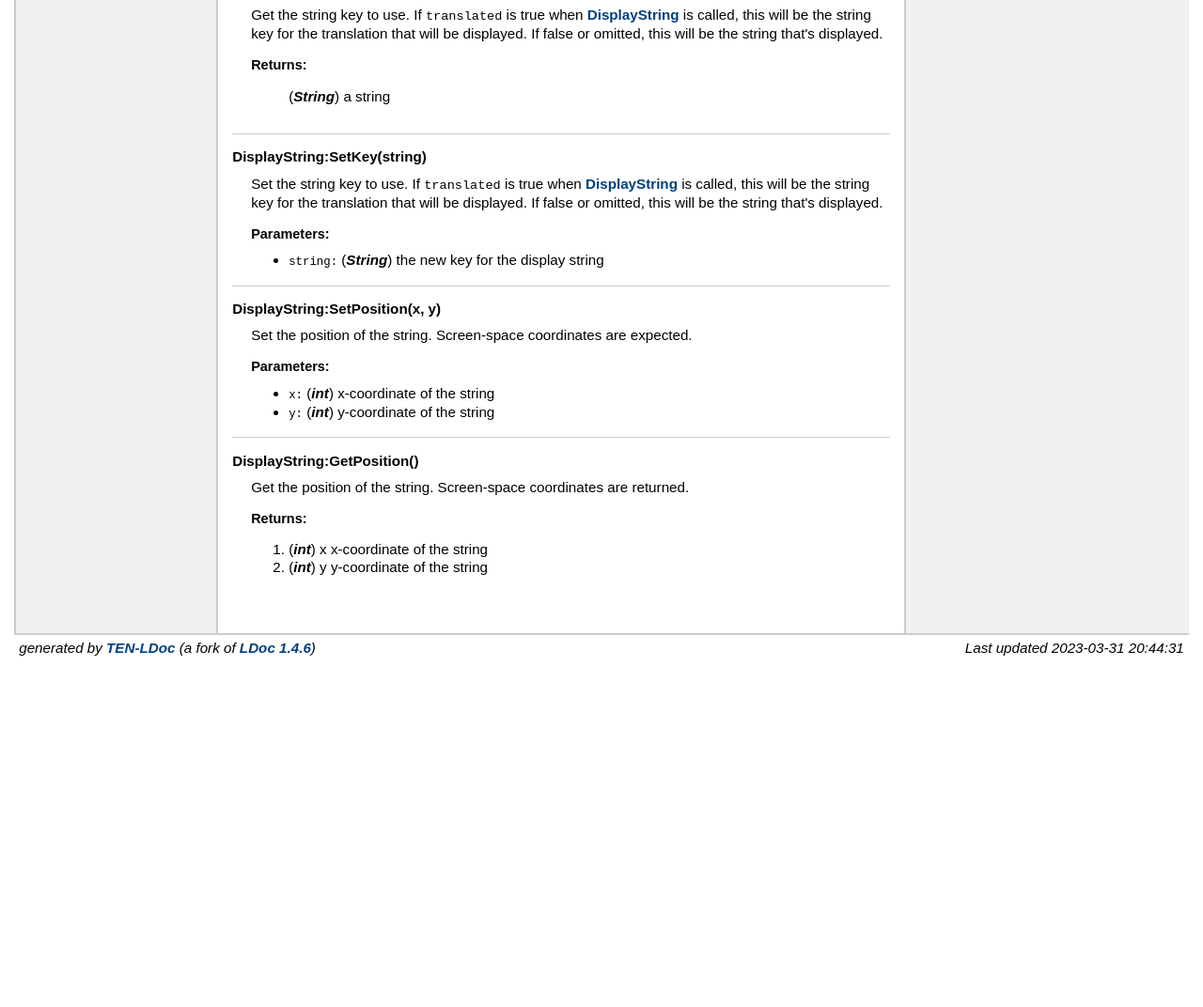
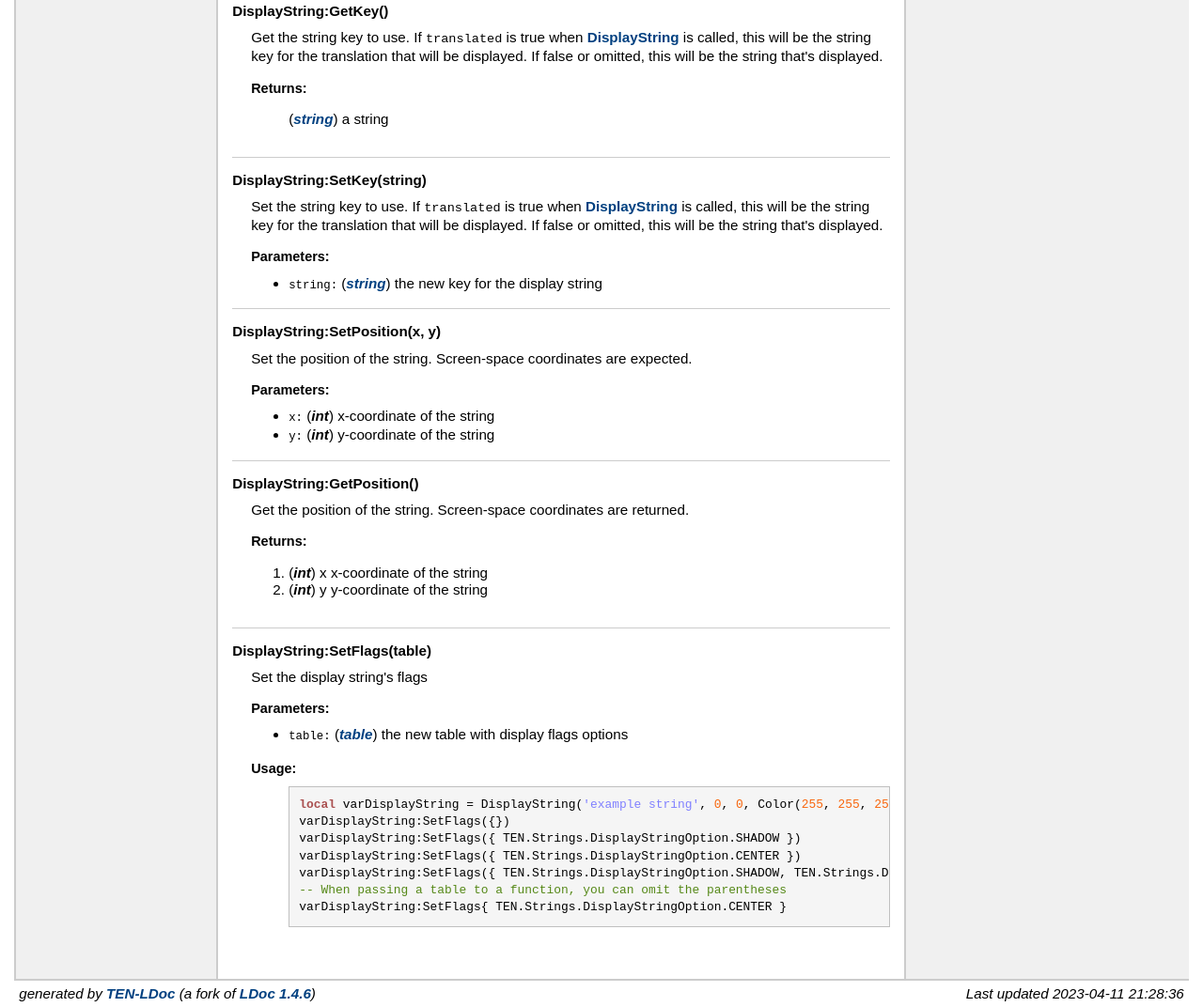
Before and after one commit to TombEngine/TombEngine.github.io, a plain HTML site: page 2 classes/Strings.DisplayString.html in a window 1280 px wide. Shown: the part 1350-2422 px from the top of the page at 94% size. Before the commit the page ends 2054 px from the top, so only its background shows below. Drawn offline with Linux system fonts and the light colour scheme.

Commit message:
Update Strings.DisplayString.html

```diff
--- a/2 classes/Strings.DisplayString.html
+++ b/2 classes/Strings.DisplayString.html
@@ -128,6 +128,10 @@ when you need to use screen-space coordinates.</p>
 	<td class="name" ><a href="#DisplayString:GetPosition">DisplayString:GetPosition()</a></td>
 	<td class="summary">Get the position of the string.</td>
 	</tr>
+	<tr>
+	<td class="name" ><a href="#DisplayString:SetFlags">DisplayString:SetFlags(table)</a></td>
+	<td class="summary">Set the display string's flags</td>
+	</tr>
 </table>
 
 <br/>
@@ -250,7 +254,7 @@ TEN.Strings.DisplayStringOption.SHADOW -- will give the text a small shadow
     <h3>Returns:</h3>
     <ol>
 
-           <span class="types"><span class="type">String</span></span>
+           <span class="types"><a class="type" href="https://www.lua.org/manual/5.4/manual.html#6.4">string</a></span>
         a string
     </ol>
 
@@ -272,7 +276,7 @@ TEN.Strings.DisplayStringOption.SHADOW -- will give the text a small shadow
     <h3>Parameters:</h3>
     <ul>
         <li><span class="parameter">string</span>
-            <span class="types"><span class="type">String</span></span>
+            <span class="types"><a class="type" href="https://www.lua.org/manual/5.4/manual.html#6.4">string</a></span>
          the new key for the display string
         </li>
     </ul>
@@ -334,6 +338,38 @@ TEN.Strings.DisplayStringOption.SHADOW -- will give the text a small shadow
 
 
 </dd>
+    <dt>
+    <a name = "DisplayString:SetFlags"></a>
+    <strong>DisplayString:SetFlags(table)</strong>
+    </dt>
+    <dd>
+    Set the display string's flags
+
+
+
+    <h3>Parameters:</h3>
+    <ul>
+        <li><span class="parameter">table</span>
+            <span class="types"><a class="type" href="https://www.lua.org/manual/5.4/manual.html#6.6">table</a></span>
+         the new table with display flags options
+        </li>
+    </ul>
+
+
+
+
+    <h3>Usage:</h3>
+    <ul>
+        <pre class="example"><span class="keyword">local</span> varDisplayString = DisplayString(<span class="string">'example string'</span>, <span class="number">0</span>, <span class="number">0</span>, Color(<span class="number">255</span>, <span class="number">255</span>, <span class="number">255</span>), <span class="keyword">false</span>)
+varDisplayString:SetFlags({})
+varDisplayString:SetFlags({ TEN.Strings.DisplayStringOption.SHADOW })
+varDisplayString:SetFlags({ TEN.Strings.DisplayStringOption.CENTER })
+varDisplayString:SetFlags({ TEN.Strings.DisplayStringOption.SHADOW, TEN.Strings.DisplayStringOption.CENTER })
+<span class="comment">-- When passing a table to a function, you can omit the parentheses
+</span>varDisplayString:SetFlags{ TEN.Strings.DisplayStringOption.CENTER }</pre>
+    </ul>
+
+</dd>
 </dl>
 
 
@@ -341,7 +377,7 @@ TEN.Strings.DisplayStringOption.SHADOW -- will give the text a small shadow
 </div> <!-- id="main" -->
 <div id="about">
 <i>generated by <a href="https://github.com/hispidence/TEN-LDoc">TEN-LDoc</a> (a fork of <a href="http://github.com/stevedonovan/LDoc">LDoc 1.4.6</a>)</i>
-<i style="float:right;">Last updated 2023-03-31 20:44:31 </i>
+<i style="float:right;">Last updated 2023-04-11 21:28:36 </i>
 </div> <!-- id="about" -->
 </div> <!-- id="container" -->
 </body>
```
